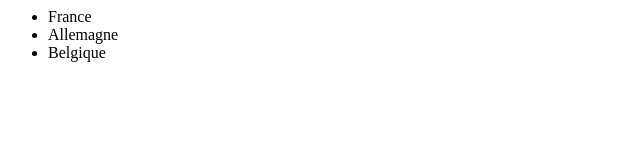
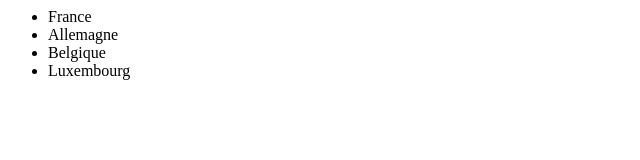
Before and after one commit to rdeniel/villegit, a plain HTML site: page pays.html in a window 1280 px wide. Shown: the full height of the page, 0-640 px from the left. Drawn offline with Linux system fonts and the light colour scheme.

Commit message:
ajout du Luxembourg

```diff
--- a/pays.html
+++ b/pays.html
@@ -8,6 +8,7 @@
 			<li>France</li>
 			<li>Allemagne</li>
 			<li>Belgique</li>
+			<li>Luxembourg</li>
 		</ul>
 	</body>
 </html>
```
